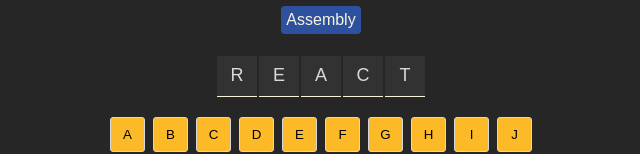
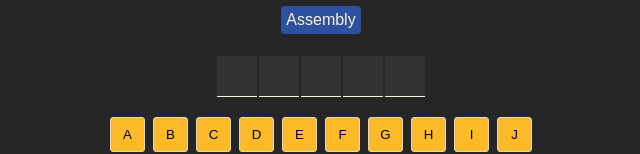
Before and after one commit to DarielMera/react-assembly-game, a React (Vite) app: page / in a window 1280 px wide. Shown: the part 391-545 px from the top of the page, without its empty margins (339-979 px from the left). Built offline with nearby package versions, Linux system fonts and the light colour scheme.

Commit message:
only display correctly guessed letters on word

```diff
--- a/src/AssemblyEndgame.jsx
+++ b/src/AssemblyEndgame.jsx
@@ -28,7 +28,9 @@
 	})
 
 	const letterElements = currentWord.split("").map((letter, index) => {
-		return <span key={index}>{letter.toLocaleUpperCase()}</span>
+		return (
+			<span key={index}>{guessedLetters.includes(letter) ? letter.toLocaleUpperCase() : ""}</span>
+		)
 	})
 
 	const keyboardElements = alphabet.split("").map(letter => {
--- a/src/index.css
+++ b/src/index.css
@@ -87,6 +87,7 @@
 	border-bottom: 1px solid #f9f4da;
 }
 
+
 section.keyboard {
 	display: flex;
 	flex-wrap: wrap;
@@ -98,7 +99,7 @@
 section.keyboard > button {
 	height: 35px;
 	width: 35px;
-    background-color: #FCBA29;
+	background-color: #fcba29;
 	border: 1px solid #d7d7d7;
 	border-radius: 3px;
 	cursor: pointer;
```
